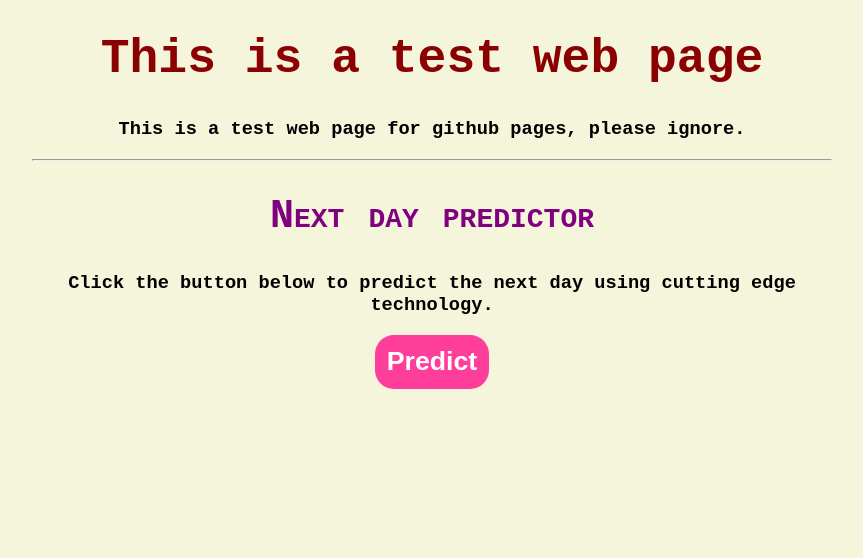
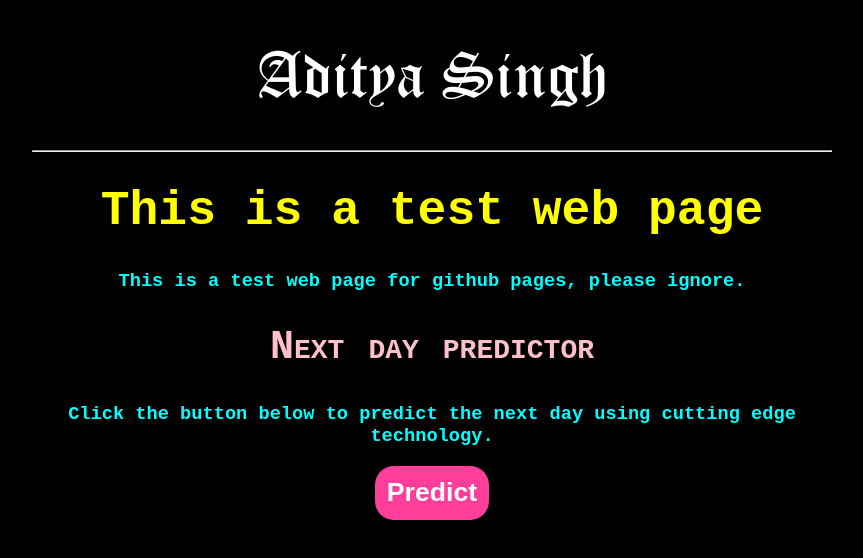
Before and after one commit to itsme-Aditya/test-site, a plain HTML site: page index.html in a window 1280 px wide. Shown: the whole page, without its empty margins (208-1071 px from the left). Drawn offline with Linux system fonts and the light colour scheme.

Commit message:
Added new font and css style

```diff
--- a/index.html
+++ b/index.html
@@ -8,11 +8,13 @@
 </head>
 <body>
     <div class = "container">
+        <h1 id="myname">Aditya Singh</h1>
+
+        <hr />
+
         <h1>This is a test web page</h1>
 
         <p>This is a test web page for github pages, please ignore.</p>
-
-        <hr />
 
         <h2>Next day predictor</h2>
 
--- a/style.css
+++ b/style.css
@@ -1,15 +1,27 @@
+@font-face {
+    font-family: "Old English Text MT";
+    src: url("./fonts/oldenglishtextmt.ttf") format("truetype")
+}
+
+#myname {
+    font-family: "Old English Text MT";
+    color: white;
+    font-weight: lighter;
+    font-size: 48pt;
+}
+
 html {
-    background-color: beige;
+    background-color: black;
 }
 
 h1 {
-    color: darkred;
+    color: yellow;
     font-family: monospace;
     font-size: 36pt;
 }
 
 h2 {
-    color: purple;
+    color: pink;
     font-weight: bold;
     font-size: 30pt;
     font-variant: small-caps;
@@ -18,6 +30,11 @@ h2 {
 p {
     font-size: 14pt;
     font-weight: bolder;
+    color: cyan;
+}
+
+#result {
+    color: orange;
 }
 
 button{
```
Also changed, not shown: fonts/oldenglishtextmt.ttf (added).
